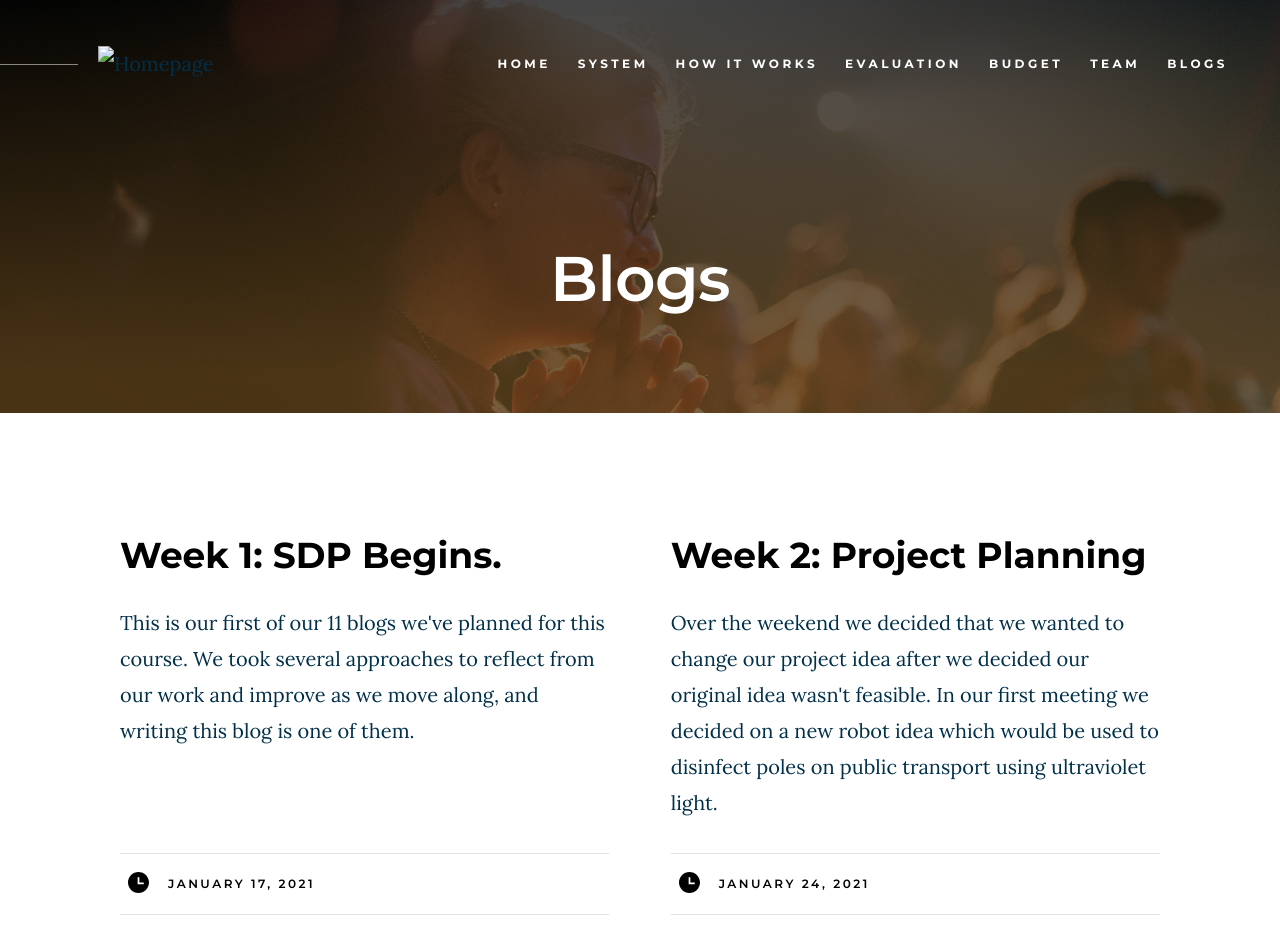
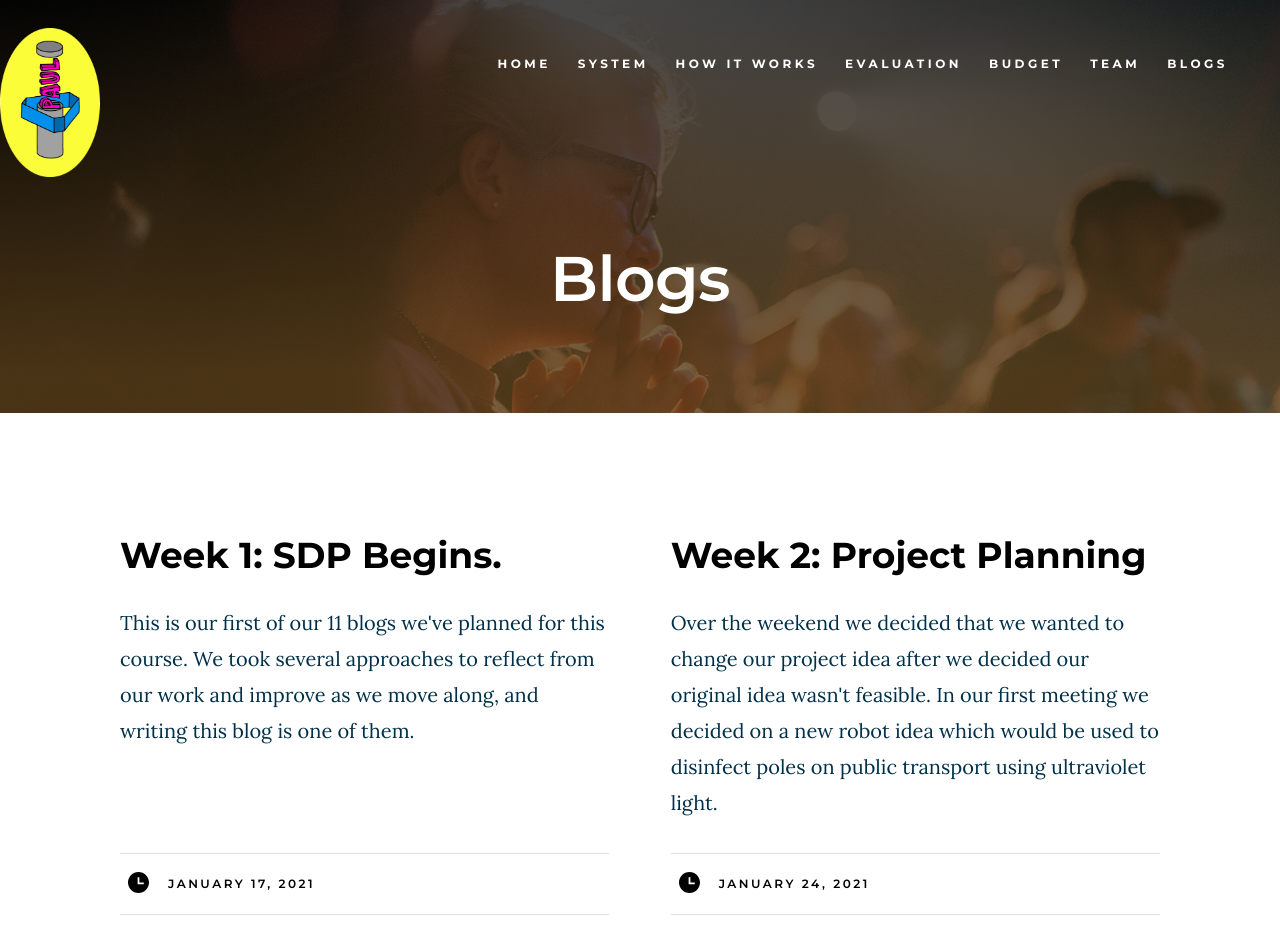
Before and after one commit to SDP-Team-6/sdp-team-6.github.io, a plain HTML site: page blogs.html in a window 1280 px wide. Shown: the top 950 px of the page. Drawn offline with nearby package versions, Linux system fonts and the light colour scheme.

Commit message:
Fixed logo blogs

```diff
--- a/blogs.html
+++ b/blogs.html
@@ -48,11 +48,9 @@
     ================================================== -->
     <header class="s-header">
 
-        <div class="header-logo">
-            <a class="site-logo" href="index.html">
-                <img src="images/logo.svg" alt="Homepage">
-            </a>
-        </div>
+        <a class="site-logo" href="index.html">
+            <img src="images/logo.png" alt="Homepage", width="100",height="100", style="float:left">
+        </a>
 
         <nav class="header-nav-wrap">
             <ul class="header-nav">
```
